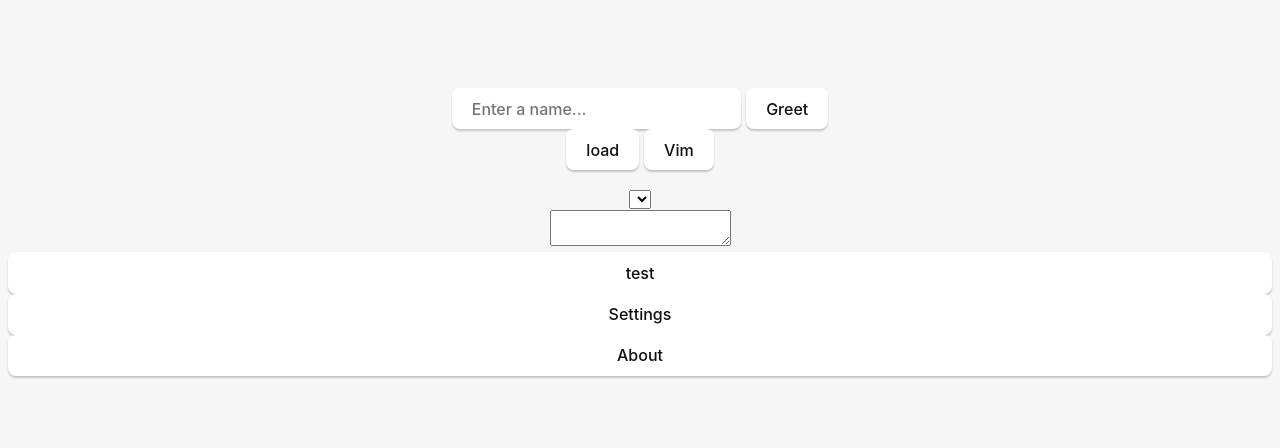
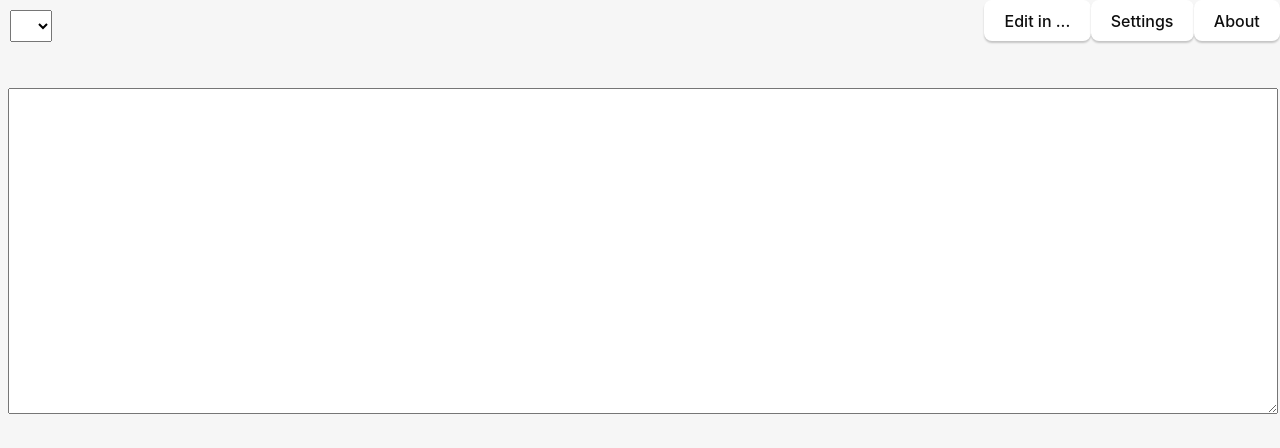
Before and after one commit to s-aran/templay, a Svelte app in the folder templay/: page / in a window 1280 px wide. Shown: the top 448 px of the page. Built offline with nearby package versions, Linux system fonts and the light colour scheme; the HTML template or start-up script is replaced by a standard one.

Commit message:
remove buttons for experiment and debugging

```diff
--- a/templay/src/App.svelte
+++ b/templay/src/App.svelte
@@ -6,9 +6,10 @@
   import { onMount } from "svelte";
   import TemplateSelector from "./lib/components/TemplateSelector.svelte";
   import AboutDialog from "./lib/components/AboutDialog.svelte";
+  import LaunchExternalEditorButton from "./lib/components/LaunchExternalEditorButton.svelte";
 
   let content = "";
-
+  const getContent = () => content;
   const updateContent = (newContent: string) => {
     content = newContent;
   };
@@ -17,17 +18,18 @@
     console.info(content);
   };
 
-  let showSettingsDialog = false;
+  let visibleSettingsDialog = false;
   let config: Config = {
     version: 0,
     templates: [],
     external_editor: {
+      name: "...",
       command: "",
       args: "",
     },
   };
 
-  let showAboutDialog = false;
+  let visibleAboutDialog = false;
 
   const onSelectUpdate = (selected: TemplateObject) => {
     console.info(selected);
@@ -39,22 +41,31 @@
     console.info(config);
   });
 
+  const showSettingsDialog = () => {
+    visibleSettingsDialog = true;
+  };
+
+  const showAboutDialog = () => {
+    visibleAboutDialog = true;
+  };
+
   $: {
-    if (!showSettingsDialog && config.version > 0) {
+    if (!visibleSettingsDialog && config.version > 0) {
       invoke("save_config", { config });
     }
   }
+
+  let stopExternalEditorInterval = () => {};
 </script>
 
-<SettingsDialog bind:showDialog={showSettingsDialog} settingsData={{ config }}
+<SettingsDialog
+  bind:showDialog={visibleSettingsDialog}
+  settingsData={{ config }}
 ></SettingsDialog>
-<AboutDialog bind:showDialog={showAboutDialog}></AboutDialog>
+<AboutDialog bind:showDialog={visibleAboutDialog}></AboutDialog>
 
-<main class="container">
-  <div class="row">
-    <Greet />
-  </div>
-  <div>
+<header>
+  <div id="selector-area">
     <TemplateSelector
       options={config.templates.map((e, i) => ({
         id: i,
@@ -64,15 +75,46 @@
       updateSelectCallback={onSelectUpdate}
     />
   </div>
-  <div>
-    <Editor {content} updateContentCallback={updateContent} />
+  <div id="header-buttons">
+    <LaunchExternalEditorButton
+      {config}
+      getText={getContent}
+      updateText={updateContent}
+      bind:stopExternalEditorInterval
+    ></LaunchExternalEditorButton>
+    <button on:click={showSettingsDialog}>Settings</button>
+    <button on:click={showAboutDialog}>About</button>
   </div>
+</header>
 
-  <button on:click={button_click}>test</button>
-  <button on:click={() => (showSettingsDialog = true)}>Settings</button>
-  <button
-    on:click={() => {
-      showAboutDialog = true;
-    }}>About</button
-  >
+<main class="container">
+  <Editor
+    {content}
+    updateContentCallback={updateContent}
+    onInput={stopExternalEditorInterval}
+  />
 </main>
+
+<style lang="scss">
+  header {
+    position: fixed;
+    z-index: 8192;
+    left: 0;
+    top: 0;
+    width: 100%;
+    box-sizing: border-box;
+  }
+
+  header > #selector-area {
+    float: left;
+  }
+
+  header > #header-buttons {
+    display: flex;
+    justify-content: flex-end;
+  }
+
+  main {
+    height: 20rem;
+  }
+</style>
--- a/templay/src/lib/components/Editor.svelte
+++ b/templay/src/lib/components/Editor.svelte
@@ -1,10 +1,12 @@
 <script lang="ts">
   import { invoke } from "@tauri-apps/api/tauri";
 
+  export let content = "";
   export let updateContentCallback: CallableFunction;
-  export let content = "";
+  export let onInput: CallableFunction = () => {};
 
   const onChange = (ev: Event) => {
+    onInput();
     updateContentCallback(content);
   };
 </script>
@@ -12,3 +14,14 @@
 <div>
   <textarea bind:value={content} on:input={onChange} />
 </div>
+
+<style lang="scss">
+  div {
+    width: 100%;
+    height: 100%;
+  }
+  div > textarea {
+    width: 100%;
+    height: 100%;
+  }
+</style>
--- /dev/null
+++ b/templay/src/lib/components/LaunchExternalEditorButton.svelte
@@ -0,0 +1,44 @@
+<script lang="ts">
+  import { invoke } from "@tauri-apps/api/tauri";
+
+  export let getText: CallableFunction = () => "";
+  export let updateText: CallableFunction = (newText: string) => {};
+  export let config: Config;
+
+  let externalEditorIntervalId: number | undefined = undefined;
+  export const stopExternalEditorInterval = () => {
+    if (externalEditorIntervalId) {
+      clearInterval(externalEditorIntervalId);
+      console.info(externalEditorIntervalId);
+      externalEditorIntervalId = undefined;
+    }
+  };
+
+  async function open_with_external_editor() {
+    if (!externalEditorIntervalId) {
+      clearInterval(externalEditorIntervalId);
+    }
+
+    // start interval handler
+    externalEditorIntervalId = setInterval(async () => {
+      const p = invoke("read_tempfile");
+      // name = await invoke("read_tempfile");
+      p.then((n) => {
+        console.info("read:", n);
+        updateText(n);
+        return n;
+      });
+      p.catch((e) => {
+        console.error(e);
+      });
+    }, 1000);
+
+    await invoke("open_with_external_editor", { text: getText() });
+  }
+</script>
+
+<div>
+  <button on:click={open_with_external_editor}
+    >Edit in {config.external_editor.name}</button
+  >
+</div>
--- a/templay/src/lib/components/SettingsDialog.svelte
+++ b/templay/src/lib/components/SettingsDialog.svelte
@@ -18,6 +18,8 @@
     <Settings data={settingsData.config} />
     <hr />
     <!-- svelte-ignore a11y-autofocus -->
-    <button autofocus on:click={() => dialog.close()}>OK</button>
+    <button autofocus on:click={() => dialog.close()} style="width:100%"
+      >OK</button
+    >
   </div>
 </dialog>
--- a/templay/src/lib/components/TemplateSelector.svelte
+++ b/templay/src/lib/components/TemplateSelector.svelte
@@ -20,3 +20,11 @@
     {/each}
   </select>
 </div>
+
+<style lang="scss">
+  select {
+    margin: 10px;
+    width: 100%;
+    height: 2rem;
+  }
+</style>
--- a/templay/src/types/Config.ts
+++ b/templay/src/types/Config.ts
@@ -1,4 +1,5 @@
 interface ConfigExternalEditor {
+	name: string;
 	command: string;
 	args: string;
 }
```
Also changed, not shown: 1 other file (tests, documents, lock files or other folders).
